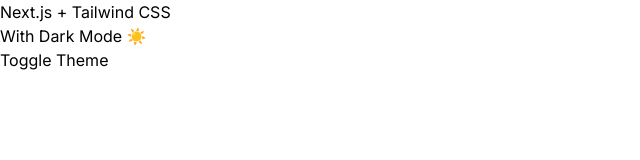
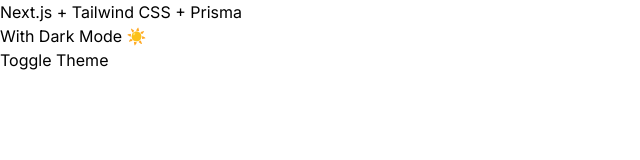
Before and after one commit to Tarikul-Islam-Anik/nextjs-starter, a Next.js app: page / in a window 1280 px wide. Shown: the top 160 px of the page, without its empty margins (0-640 px from the left). Built offline with nearby package versions, Linux system fonts and the light colour scheme.

Commit message:
Update page title to include Prisma

```diff
--- a/app/page.tsx
+++ b/app/page.tsx
@@ -6,7 +6,7 @@
   const { theme, setTheme } = useTheme();
   return (
     <div className='grid h-screen place-items-center'>
-      <h1 className='text-5xl font-bold'>Next.js + Tailwind CSS</h1>
+      <h1 className='text-5xl font-bold'>Next.js + Tailwind CSS + Prisma</h1>
       <h2 className='text-2xl font-bold'>
         With Dark Mode {theme === 'dark' ? '🌙' : '☀️'}
       </h2>
```
